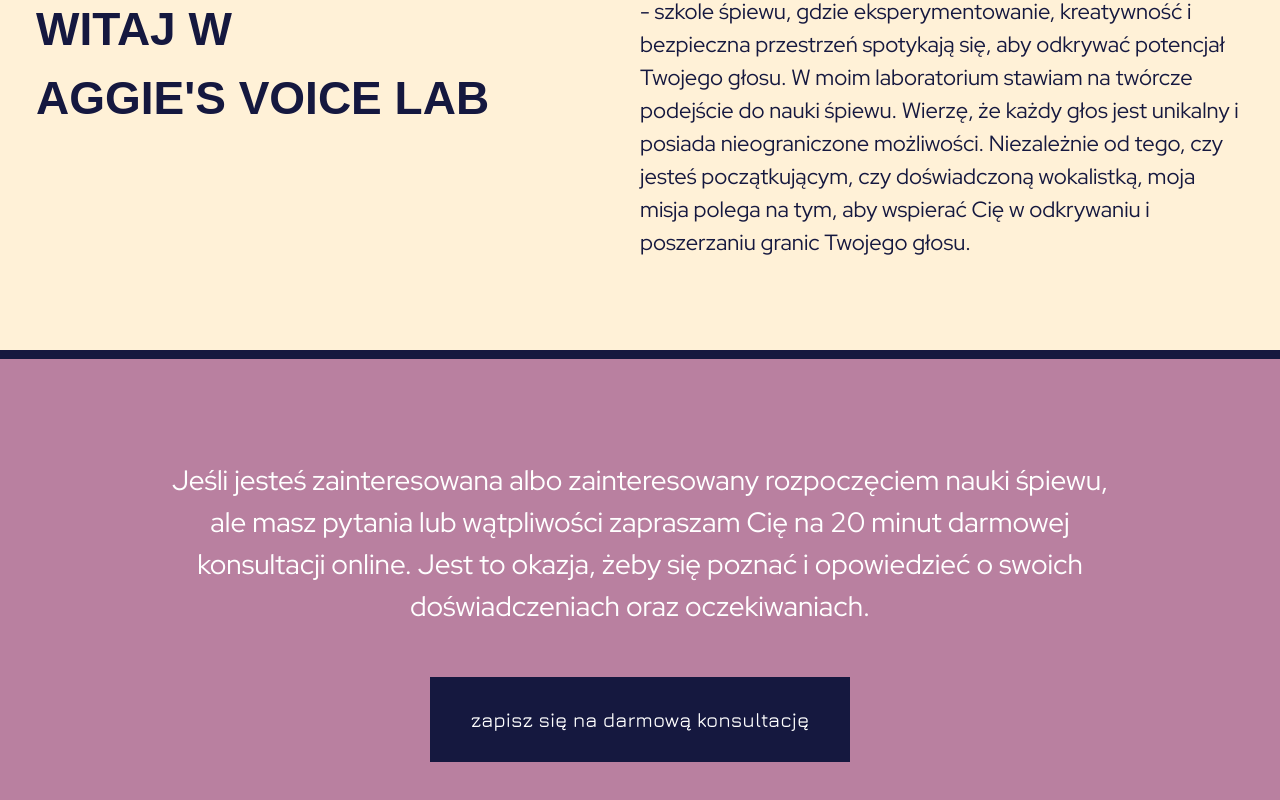
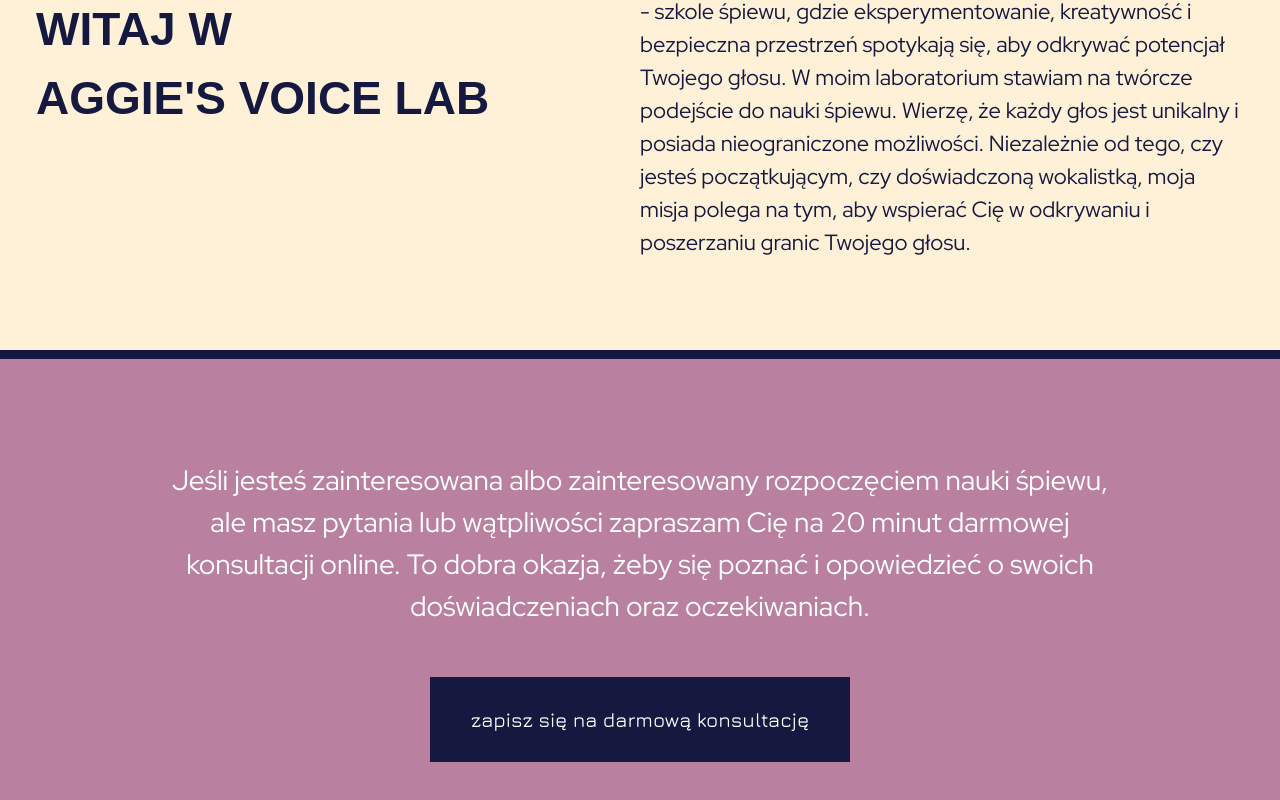
Before and after one commit to aggieN/voice-lab-lp, a Next.js app: page / in a window 1280 px wide. Shown: the part 825-1625 px from the top of the page. Built offline with nearby package versions, Linux system fonts and the light colour scheme; a web font is replaced by a local one.

Commit message:
intro copy change

```diff
--- a/src/sections/Intro/Intro.js
+++ b/src/sections/Intro/Intro.js
@@ -23,7 +23,7 @@ const Intro = () => {
       <div className={styles.ctaContainer}>
         <Wrapper>
           <div className={styles.ctaWrapper}>
-            <p className={redHatDisplay.className}>Jeśli jesteś zainteresowana albo zainteresowany rozpoczęciem nauki śpiewu, ale masz pytania lub wątpliwości zapraszam Cię na 20 minut darmowej konsultacji online. Jest to okazja, żeby się poznać i opowiedzieć o swoich doświadczeniach oraz oczekiwaniach.</p>
+            <p className={redHatDisplay.className}>Jeśli jesteś zainteresowana albo zainteresowany rozpoczęciem nauki śpiewu, ale masz pytania lub wątpliwości zapraszam Cię na 20 minut darmowej konsultacji online. To dobra okazja, żeby się poznać i opowiedzieć o swoich doświadczeniach oraz oczekiwaniach.</p>
             <button className={jura.className}>zapisz się na darmową konsultację</button>
           </div>
         </Wrapper>
```
